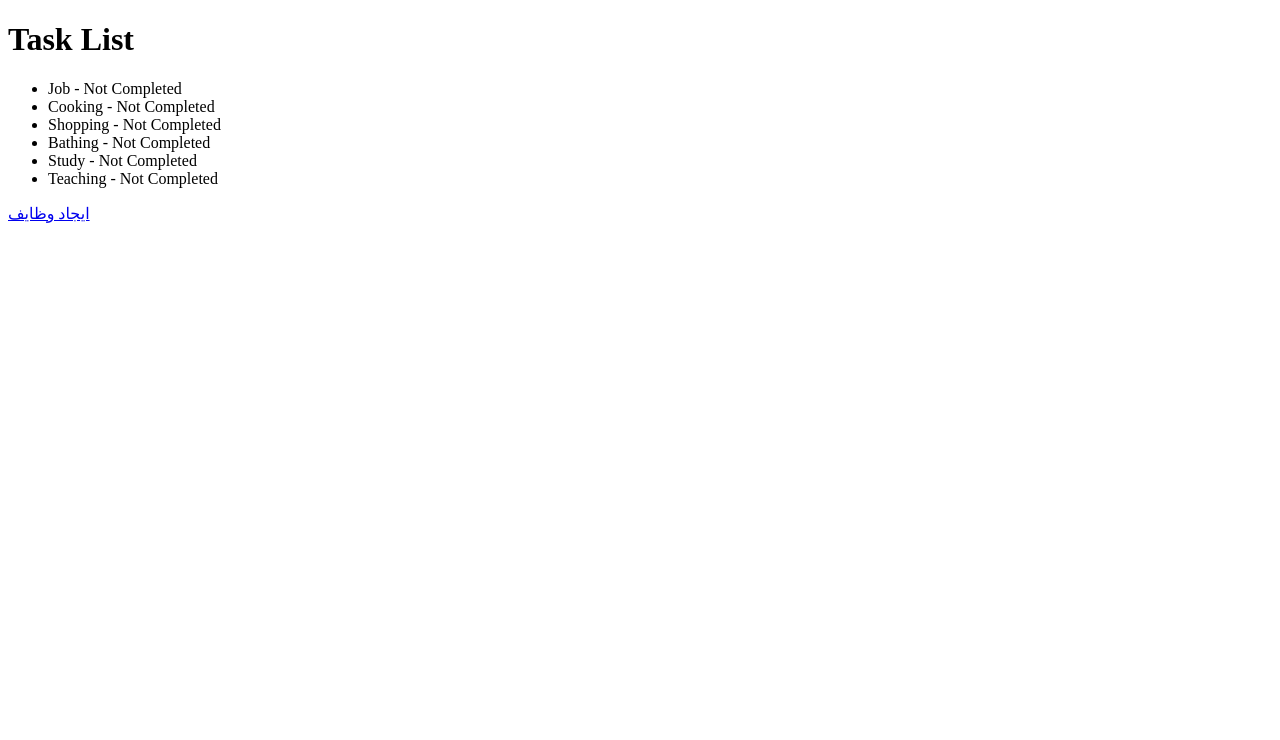
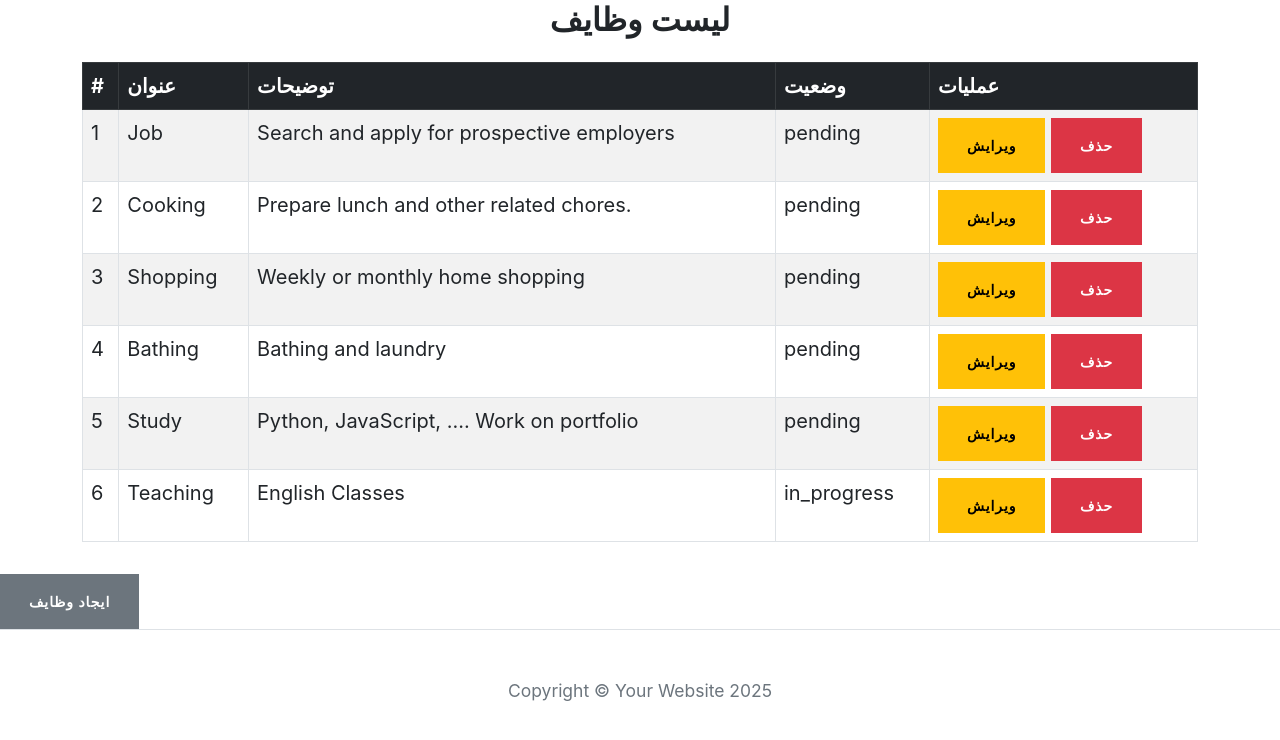
Before and after one commit to salme-006/taskmanager, a Django app: page / in a window 1280 px wide. Shown: the top 740 px of the page. Run offline with Django 5.2, Linux system fonts and the light colour scheme; data comes from the database, SQL or seed files in the repository; some libraries are stand-ins or nearby versions.

Commit message:
Add original table layout for task list

```diff
--- a/tasks/templates/tasks/task_list.html
+++ b/tasks/templates/tasks/task_list.html
@@ -1,16 +1,38 @@
-<!DOCTYPE html>
-<html lang="en">
-<head>
-    <meta charset="UTF-8">
-    <title>Task List</title>
-</head>
-<body>
-    <h1>Task List</h1>
-    <ul>
-        {% for task in tasks %}
-            <li>{{ task.title }} - {{ task.completed|yesno:"Completed,Not Completed" }}</li>
-        {% endfor %}
-    </ul>
+
+{% extends 'base.html' %}
+
+{% block title %}
+    Task List
+{% endblock %}
+
+{% block content %}
+    <h2 class="text-center mb-4">لیست وظایف</h2>
+    <div class="container">
+        <table class="table table-striped table-hover table-bordered">
+            <thead class="table-dark">
+                <tr>
+                    <th>#</th>
+                    <th>عنوان</th>
+                    <th>توضیحات</th>
+                    <th>وضعیت</th>
+                    <th>عملیات</th>
+                </tr>
+            </thead>
+            <tbody>
+                {% for task in tasks %}
+                <tr>
+                    <td>{{ forloop.counter }}</td>  <!-- شماره‌دهی خودکار -->
+                    <td>{{ task.title }}</td>
+                    <td>{{ task.description }}</td>
+                    <td class="{% if task.status == 'انجام شده' %}text-success{% else %}text-dager{% endif %}">{{ task.status }}</td>
+                    <td>
+                        <a href="{% url 'task_edit' task.id %}" class="btn btn-warning">ویرایش</a>
+                        <a href="{% url 'task_delete' task.id %}" class="btn btn-danger">حذف</a>
+                    </td>
+                </tr>
+                {% endfor %}
+            </tbody>
+        </table>
+    </div>
     <a href="{% url 'create_task' %}" class="btn btn-secondary mt-3">ایجاد وظایف</a>
-</body>
-</html>
+{% endblock %}
```
